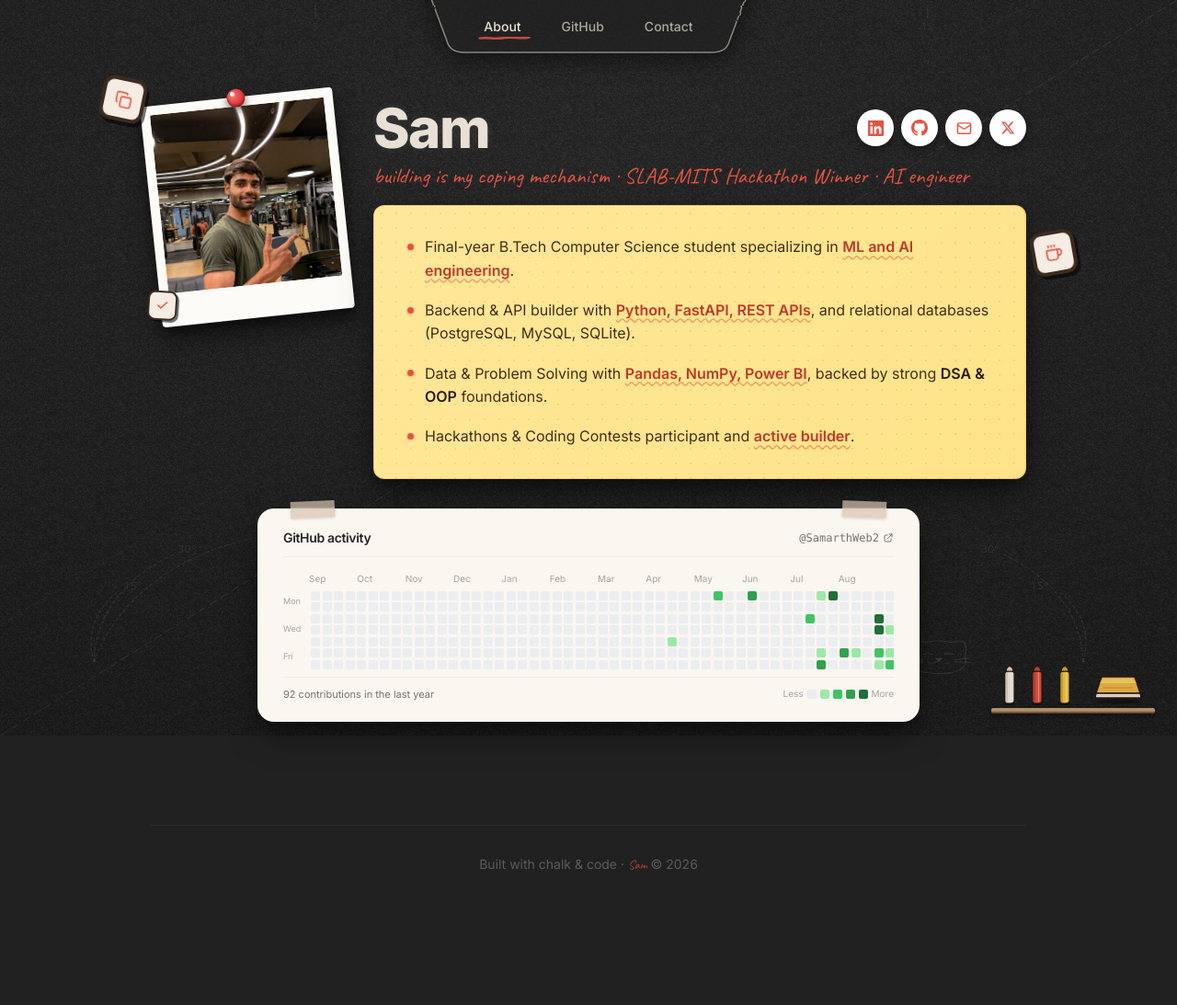
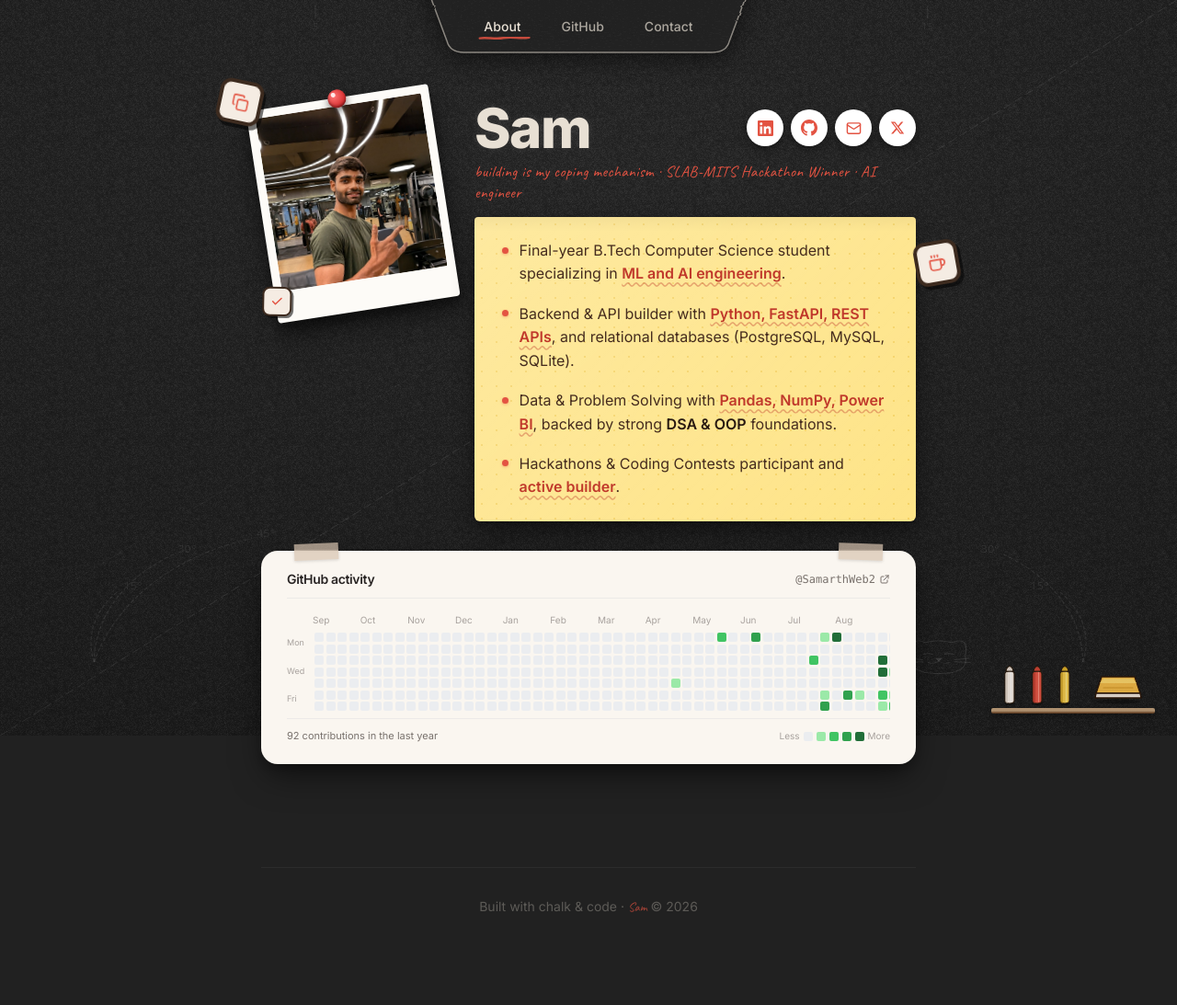
Before and after one commit to Samarthweb2/sam-portfolio, a Python web app: template templates/index.html in a window 1280 px wide. Shown: the whole page at 92% size. Before the commit the page ends 946 px from the top, so only its background shows below. Run offline with Jinja, Linux system fonts and the light colour scheme; the template is opened without the code that fills it, so the values that code supplies are empty; some libraries are stand-ins or nearby versions.

Commit message:
feat: authentic sticky note without box border, -8.8deg polaroid tilt with spring click, compact 760px breadth, and smaller headline text

```diff
--- a/static/css/style.css
+++ b/static/css/style.css
@@ -16,7 +16,7 @@
   --color-chalk-white: #F5ECE3;
   --color-chalk-orange: #E35342;
   --color-chalk-yellow: #F2C94C;
-  --content-max-canvas: 1100px;
+  --content-max-canvas: 760px;
 }
 
 /* ---------- Base Reset & Body ---------- */
@@ -338,7 +338,7 @@ body {
   transform: translateY(-2px);
 }
 
-/* ---------- Polaroid Photo Card with Pushpin (Arjun Exact Dimensions) ---------- */
+/* ---------- Polaroid Photo Card with Pushpin (Arjun Exact Tilt & Proportions) ---------- */
 .polaroid-wrapper {
   position: relative;
   display: inline-block;
@@ -348,28 +348,42 @@ body {
 .polaroid-frame {
   position: relative;
   background: #fdfbf7;
-  padding: 9px 9px 32px 9px;
+  padding: 8px 8px 30px 8px;
   border-radius: 4px;
   box-shadow:
     0 14px 28px rgba(0, 0, 0, 0.48),
     0 8px 10px rgba(0, 0, 0, 0.32);
-  transform: rotate(-6deg);
+  --polaroid-rot: -8.8deg;
+  transform: rotate(var(--polaroid-rot));
   transition: transform 0.35s cubic-bezier(0.34, 1.56, 0.64, 1), box-shadow 0.35s ease;
-  width: 190px;
+  width: 185px;
+  cursor: pointer;
 }
 
 @media (min-width: 640px) {
   .polaroid-frame {
-    width: 210px;
-    padding: 10px 10px 36px 10px;
+    width: 200px;
+    padding: 9px 9px 34px 9px;
   }
 }
 
 .polaroid-frame:hover {
-  transform: rotate(-2deg) scale(1.03);
+  transform: rotate(-5deg) translateY(-2px) scale(1.02);
   box-shadow:
-    0 20px 35px rgba(0, 0, 0, 0.55),
-    0 12px 15px rgba(0, 0, 0, 0.4);
+    0 20px 36px rgba(0, 0, 0, 0.58),
+    0 12px 14px rgba(0, 0, 0, 0.4);
+}
+
+.polaroid-frame.clicked {
+  animation: polaroidSpring 0.5s cubic-bezier(0.36, 0.07, 0.19, 0.97) both;
+}
+
+@keyframes polaroidSpring {
+  0% { transform: rotate(var(--polaroid-rot, -8.8deg)) scale(1); }
+  25% { transform: rotate(calc(var(--polaroid-rot, -8.8deg) + 7deg)) translateY(-4px) scale(1.04); }
+  50% { transform: rotate(calc(var(--polaroid-rot, -8.8deg) - 4deg)) translateY(2px) scale(0.98); }
+  75% { transform: rotate(calc(var(--polaroid-rot, -8.8deg) + 2deg)) scale(1.01); }
+  100% { transform: rotate(var(--polaroid-rot, -8.8deg)) scale(1); }
 }
 
 .polaroid-frame .pushpin {
@@ -398,7 +412,7 @@ body {
 
 .polaroid-img {
   width: 100%;
-  height: 180px;
+  height: 175px;
   object-fit: cover;
   object-position: center 15%;
   border-radius: 2px;
@@ -408,7 +422,7 @@ body {
 
 @media (min-width: 640px) {
   .polaroid-img {
-    height: 195px;
+    height: 190px;
   }
 }
 
@@ -420,50 +434,65 @@ body {
   transform: rotate(10deg);
 }
 
-/* ---------- Yellow Sticky Note Bio Card (Arjun Exact Darker Yellow & Tilt) ---------- */
+/* ---------- Authentic Loose Yellow Sticky Note (No Box Border, Paper Curl, Tilt) ---------- */
 .yellow-note-card {
-  background-color: #FEE388;
+  background-color: #FEE488;
   background-image:
-    linear-gradient(135deg, rgba(255, 255, 255, 0.15) 0%, transparent 100%),
+    linear-gradient(135deg, rgba(255, 255, 255, 0.2) 0%, transparent 100%),
     radial-gradient(#F5D366 0.75px, transparent 0.75px);
   background-size: 100% 100%, 16px 16px;
   color: #3b2a1a;
-  border-radius: 12px;
-  padding: 1.5rem 1.75rem;
+  border-radius: 4px 4px 6px 6px;
+  padding: 1.25rem 1.5rem;
+  /* Asymmetric shadow: paper stuck at top, bottom-right lifting */
   box-shadow:
-    0 16px 36px -4px rgba(0, 0, 0, 0.52),
-    0 6px 14px rgba(0,0,0,0.28);
+    2px 12px 28px -3px rgba(0, 0, 0, 0.48),
+    0 2px 6px rgba(0, 0, 0, 0.22);
   position: relative;
-  border: 1px solid rgba(217, 130, 6, 0.28);
-  --card-rot: 0.5deg;
-  transform: rotate(var(--card-rot));
+  border: none;
+  --note-rot: 1.2deg;
+  transform: rotate(var(--note-rot));
   cursor: pointer;
-  transition: box-shadow 0.2s ease;
+  transition: transform 0.28s cubic-bezier(0.34, 1.56, 0.64, 1), box-shadow 0.28s ease;
 }
 
-.yellow-note-card:hover {
-  box-shadow:
-    0 20px 42px -4px rgba(0, 0, 0, 0.6),
-    0 8px 18px rgba(0,0,0,0.32);
+/* Adhesive strip indicator along the top edge */
+.yellow-note-card::before {
+  content: '';
+  position: absolute;
+  top: 0;
+  left: 0;
+  right: 0;
+  height: 16px;
+  background: linear-gradient(to bottom, rgba(0, 0, 0, 0.04), transparent);
+  border-radius: 4px 4px 0 0;
+  pointer-events: none;
 }
 
-/* Sticky Note Wobble / Vibration on Click */
-.sticky-wobble {
-  animation: stickyWobble 0.45s cubic-bezier(0.36, 0.07, 0.19, 0.97) both;
+/* Soft paper lift on hover */
+.yellow-note-card:hover {
+  transform: rotate(calc(var(--note-rot, 1.2deg) - 0.6deg)) translateY(-4px);
+  box-shadow:
+    4px 18px 34px -4px rgba(0, 0, 0, 0.58),
+    0 4px 10px rgba(0, 0, 0, 0.28);
 }
 
-@keyframes stickyWobble {
-  0% { transform: rotate(var(--card-rot, 0deg)) scale(1); }
-  20% { transform: rotate(calc(var(--card-rot, 0deg) - 2.8deg)) scale(0.98); }
-  40% { transform: rotate(calc(var(--card-rot, 0deg) + 2.2deg)) scale(1.02); }
-  60% { transform: rotate(calc(var(--card-rot, 0deg) - 1.4deg)) scale(0.99); }
-  80% { transform: rotate(calc(var(--card-rot, 0deg) + 0.8deg)) scale(1.01); }
-  100% { transform: rotate(var(--card-rot, 0deg)) scale(1); }
+/* Sticky Note Peel & Snap on Click */
+.yellow-note-card.sticky-peel {
+  animation: stickyPeel 0.5s cubic-bezier(0.36, 0.07, 0.19, 0.97) both;
+}
+
+@keyframes stickyPeel {
+  0% { transform: rotate(var(--note-rot, 1.2deg)) scale(1); }
+  22% { transform: rotate(calc(var(--note-rot, 1.2deg) + 3.5deg)) translateY(-9px) scale(1.02); }
+  45% { transform: rotate(calc(var(--note-rot, 1.2deg) - 2.5deg)) translateY(-3px) scale(0.99); }
+  72% { transform: rotate(calc(var(--note-rot, 1.2deg) + 1.2deg)) translateY(-1px) scale(1.01); }
+  100% { transform: rotate(var(--note-rot, 1.2deg)) scale(1); }
 }
 
 @media (min-width: 640px) {
   .yellow-note-card {
-    padding: 2rem 2.25rem;
+    padding: 1.5rem 1.85rem;
   }
 }
 
--- a/templates/index.html
+++ b/templates/index.html
@@ -234,9 +234,9 @@
 
 
   <!-- ============================================================
-       MAIN CONTENT SHELL
+       MAIN CONTENT SHELL (Slim, Minimalistic Breadth like Arjun's site)
        ============================================================ -->
-  <div id="site-shell" class="relative mx-auto min-h-screen w-full max-w-canvas px-4 pb-12 sm:px-6 sm:pb-16">
+  <div id="site-shell" class="relative mx-auto min-h-screen w-full max-w-[760px] px-4 pb-12 sm:px-6 sm:pb-16">
 
     <!-- Floating stickers (Arjun's style) -->
     <div class="pointer-events-none absolute inset-0 z-30 hidden xl:block" aria-hidden="true">
@@ -371,8 +371,8 @@
             </div>
           </div>
 
-          <!-- Headline in Red Color (Arjun's exact style) -->
-          <p class="font-hand text-lg sm:text-xl md:text-2xl text-[#E35342] leading-relaxed mb-4">
+          <!-- Headline in Red Color (Arjun's exact style - delicate & compact) -->
+          <p class="font-hand text-[15px] sm:text-[17px] text-[#E35342] leading-snug mb-3.5 tracking-wide">
             building is my coping mechanism · SLAB-MITS Hackathon Winner · AI engineer
           </p>
 
```
Also changed, not shown: static/js/main.js (+27 -12 lines).
